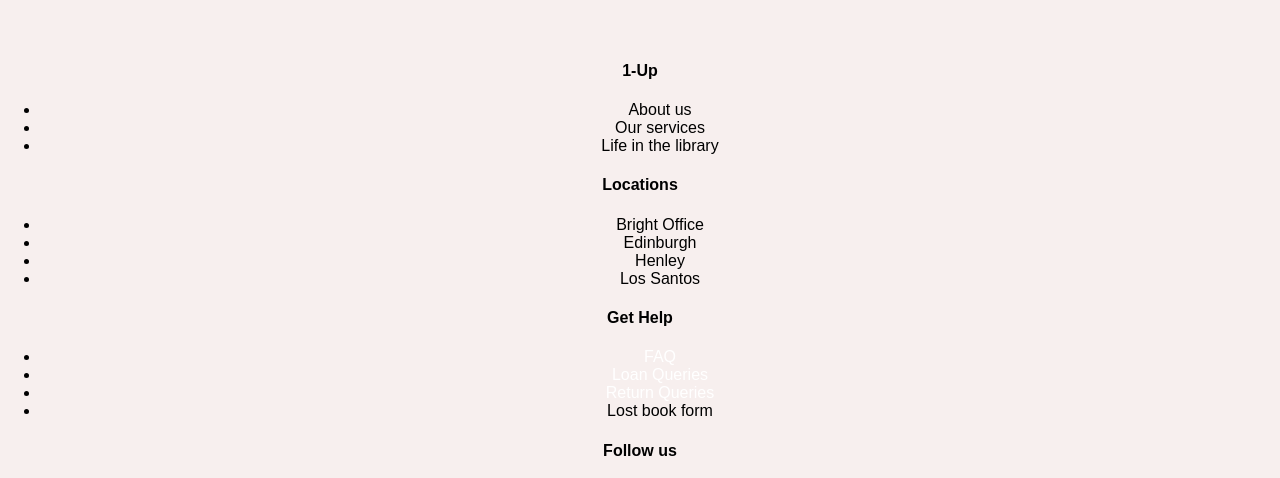
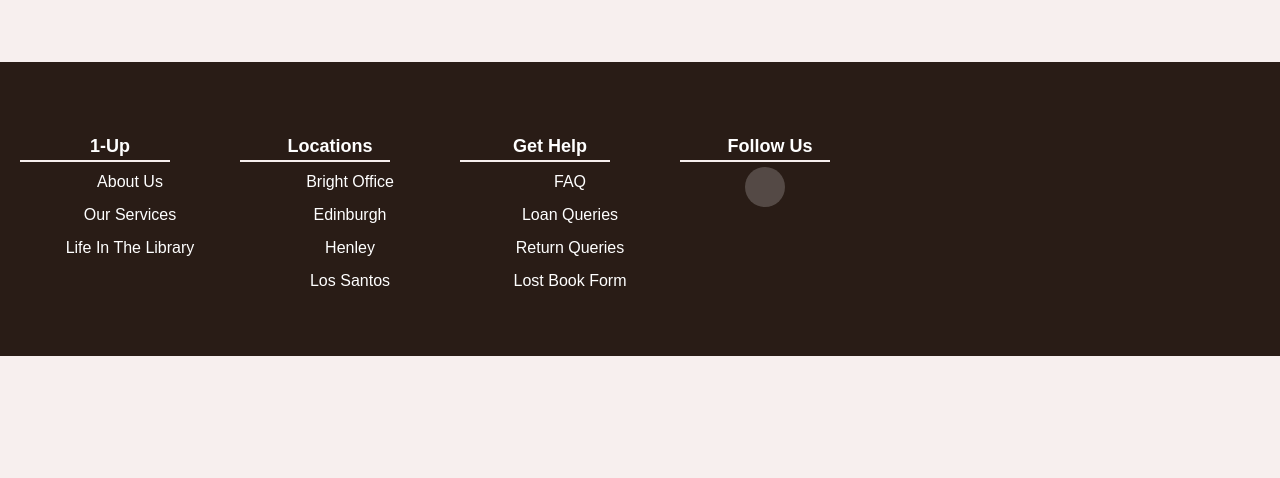
Before and after one commit to WillBurdett/OneUp_FrontEnd, a React (Create React App) app: page / in a window 1280 px wide. Shown: the part 1763-2241 px from the top of the page. After the commit the page ends 2119 px from the top, so only its background shows below. Built offline with nearby package versions, Linux system fonts and the light colour scheme.

Commit message:
footerbar component added

```diff
--- a/src/pages/Customer.js
+++ b/src/pages/Customer.js
@@ -1,6 +1,6 @@
 import React, {useState} from 'react'
 import Navbar from "../container/NavBar";
-import FooterBar from "../container/FooterBar";
+import FooterBar from "./FooterBar";
 import './Customer.css'
 import './Home.css'
 
--- a/src/pages/FooterBar.css
+++ b/src/pages/FooterBar.css
@@ -1,14 +1,11 @@
-
-
 .footer{
     background-color:#291C16;
-    padding: 70px 0;
+    padding: 50px 0;
 
 }
 .container{
-    max-width: 100px;
-    background-color:red;
-    margin: auto;
+    max-width: 900px;
+    margin: 0;
 }
 ul{
     list-style: none;
@@ -19,40 +16,52 @@ ul{
 }
 
 .footer-col{
-    width: 25%;
-    padding: 0 15px;
+    width: 20%;
+    padding: 0 20px;
 }
 .footer-col h4{
     font-size: 18px;
     color: #ffff;
     text-transform:capitalize;
-    margin-bottom: 30px;
+    margin-bottom: 10px;
     position: relative;
 }
 .footer-col h4::before{
-    content: ;
+    content: '';
     position: absolute;
     left: 0;
-    bottom: -10px;
+    bottom: -5px;
     background-color: #F7EFEE;
     height: 2px;
     box-sizing: border-box;
-    width: 50px;
+    width: 150px;
 }
 .footer-col ul li:not(:last-child){
-    margin-bottom: 10px;
+    margin-bottom: 15px;
 }
-footer ul li a{
+.footer-col ul li a{
     font-size: 16px;
     text-transform: capitalize;
     color: #ffff;
     text-decoration: none;
     font-weight: 300;
-    color: #bbbbbb;
+    color: #ffff;
     display: block;
     transition: all 0.3s ease;
 }
-footer ul li a:hover{
+.footer-col ul li a:hover{
     color: #ffff;
-    padding-left: 5px;
+    padding-left: 10px;
 }
+.footer-col .social-links a{
+    display: inline-block;
+    height: 40px;
+    width: 40px;
+    background-color: rgba(255, 255, 255, 0.2);
+    margin: 0 10px 10px 0;
+    text-align: center;
+    line-height: 40px;
+    border-radius: 50%;
+    color: #ffff;
+    transition: all 0.5s ease;
+}
--- a/src/container/FooterBar.js
+++ b/src/pages/FooterBar.js
@@ -1,31 +1,28 @@
 import React from "react"
+import "./FooterBar.css";
 
 const FooterBar = () => {
-
-
-
-
     return (
 
-        <footer className="footer">
+        <div className="footer">
             <div className="container">
                 <div className="row">
                     <div className="footer-col">
                         <h4>1-Up</h4>
                         <ul>
-                            <li><a href=""></a>About us</li>
-                            <li><a href=""></a>Our services</li>
-                            <li><a href=""></a>Life in the library</li>
+                            <li><a href="">About us</a></li>
+                            <li><a href="">Our services</a></li>
+                            <li><a href="">Life in the library</a></li>
                         </ul>
 
                     </ div>
                     <div className="footer-col">
                         <h4>Locations</h4>
                         <ul>
-                            <li><a href=""></a>Bright Office</li>
-                            <li><a href=""></a>Edinburgh</li>
-                            <li><a href=""></a>Henley</li>
-                            <li><a href=""></a>Los Santos</li>
+                            <li><a href="">Bright Office</a></li>
+                            <li><a href="">Edinburgh</a></li>
+                            <li><a href="">Henley</a></li>
+                            <li><a href="">Los Santos</a></li>
                         </ul>
 
                     </ div>
@@ -35,7 +32,7 @@ const FooterBar = () => {
                             <li><a href="">FAQ</a></li>
                             <li><a href="">Loan Queries</a></li>
                             <li><a href="">Return Queries</a></li>
-                            <li><a href=""></a>Lost book form</li>
+                            <li><a href="">Lost book form</a></li>
                         </ul>
 
                     </ div>
@@ -52,7 +49,7 @@ const FooterBar = () => {
 
             </div>
 
-        </footer>
+        </div>
 
 
     // NAV BAR EXAMPLE
--- a/src/pages/Home.js
+++ b/src/pages/Home.js
@@ -1,7 +1,7 @@
 import React from "react";
 import { Link } from "react-router-dom";
 import Navbar from "../container/NavBar";
-import FooterBar from "../container/FooterBar";
+import FooterBar from "./FooterBar";
 import './Home.css'
 
 
```
